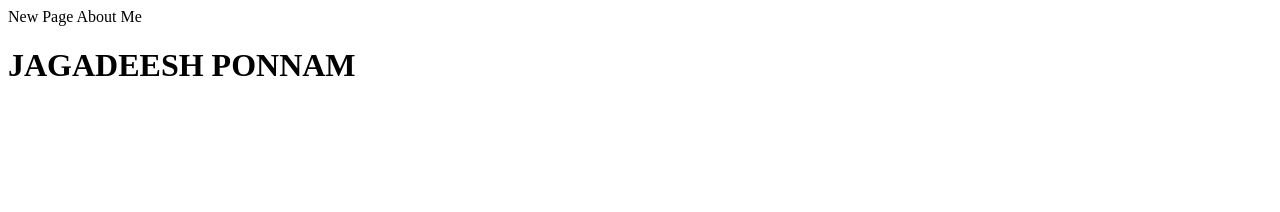
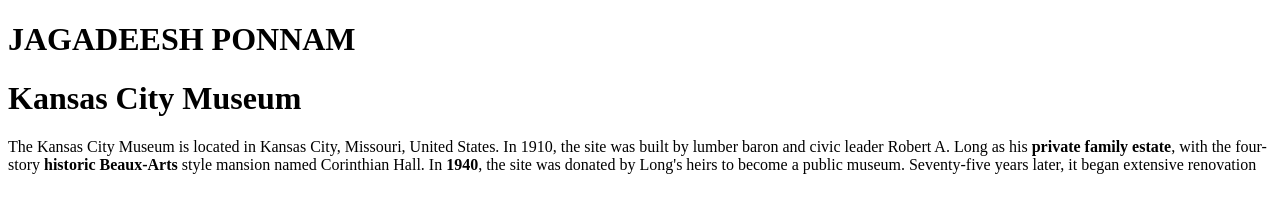
Before and after one commit to 44-563-Web-Apps-F22/44563-webapps-assignment-3-Jagadeeshponnam, a plain HTML site: page index.html in a window 1280 px wide. Drawn offline with Linux system fonts and the light colour scheme.

Commit message:
Museum added

```diff
--- a/index.html
+++ b/index.html
@@ -1,9 +1,17 @@
 <!DOCTYPE html>
 <html>
     <head>
-        New Page About Me
+        <title> New Page About Me  </title>
     </head>
     <body>
         <h1> JAGADEESH PONNAM</h1>
+        <h1>Kansas City Museum</h1>
+
+        <p>
+            The Kansas City Museum is located in Kansas City, Missouri, United States. In 1910, the site was built by lumber baron and civic leader Robert A.
+            Long as his <b>private family estate</b>, with the four-story <b>historic Beaux-Arts</b> style mansion named Corinthian Hall.
+             In <b>1940</b>, the site was donated by Long's heirs to become a public museum.
+             Seventy-five years later, it began extensive renovation
+        </p>
     </body>
 </html>
```
